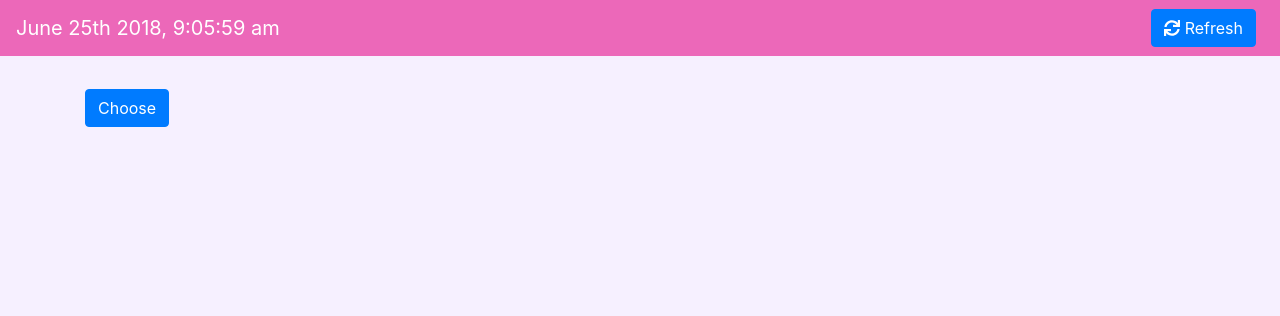
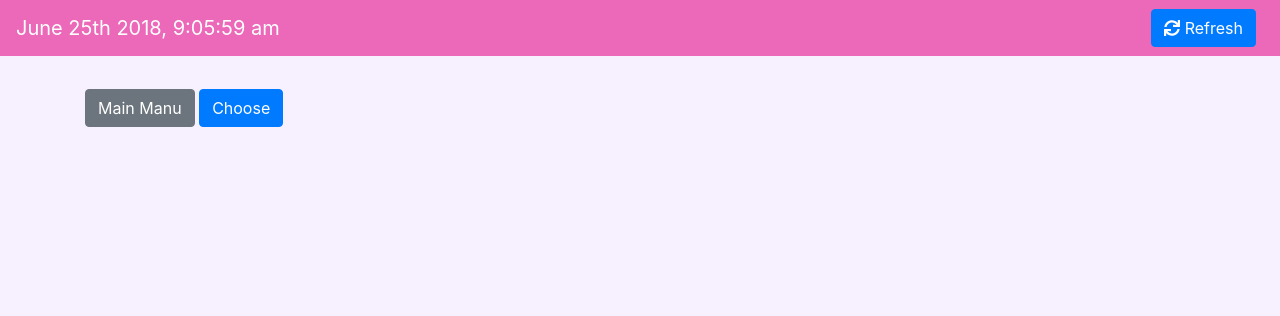
Before and after one commit to jkittley/soundman, a Django app: page /picker/ in a window 1280 px wide. Shown: the top 316 px of the page. Run offline with Django 3.2, Linux system fonts and the light colour scheme; data that the repository does not hold is empty; parts of the project's set-up code (start-up, migrations or seed data) failed here and were passed over; some libraries are stand-ins or nearby versions.

Commit message:
Main Menu

```diff
--- a/frontend/templates/frontend/picker.html
+++ b/frontend/templates/frontend/picker.html
@@ -11,6 +11,7 @@
 <form action="{{ request.path }}" method="POST">
     {% csrf_token %}
     <ul id="data-list" class="list-group"></ul>
+    <a href="/" class="mt-4 btn btn-secondary">Main Manu</a>
     <button class="mt-4 btn btn-primary">Choose</button>
 </form>
 </div>
```
